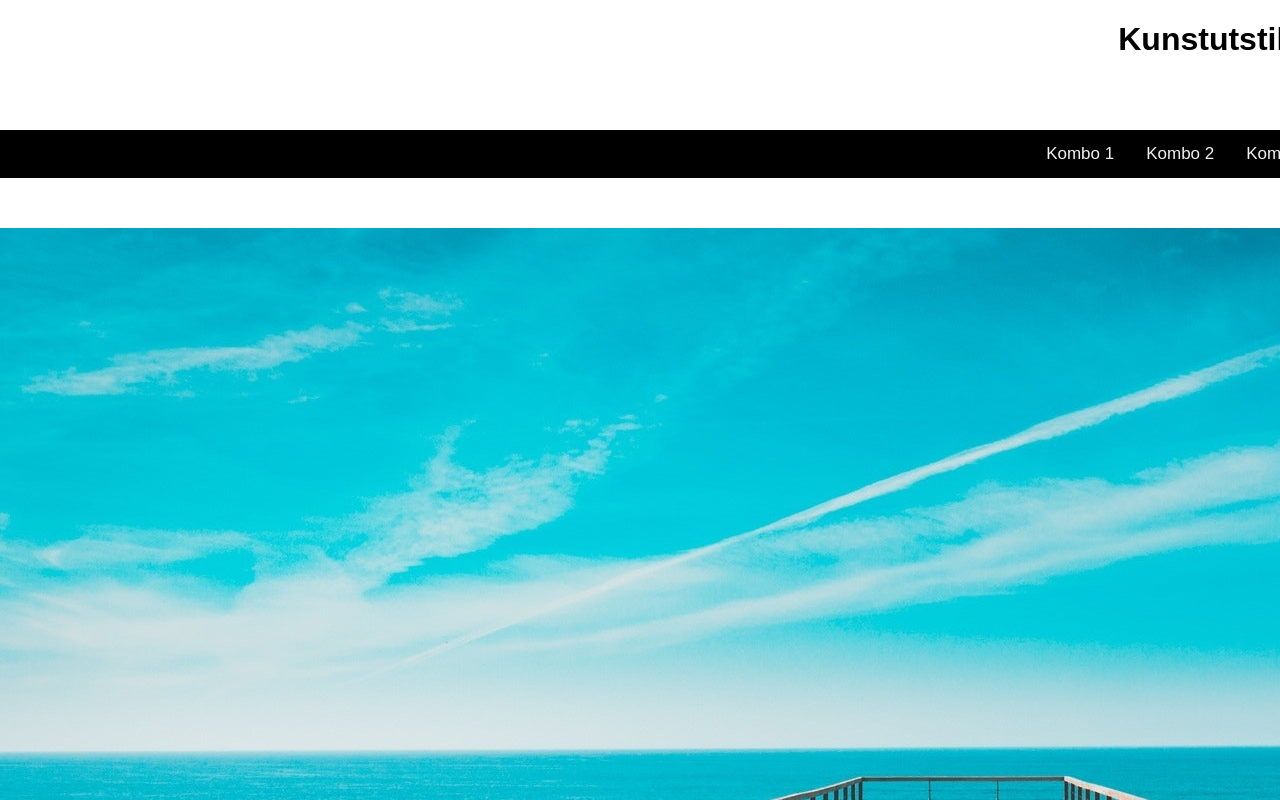
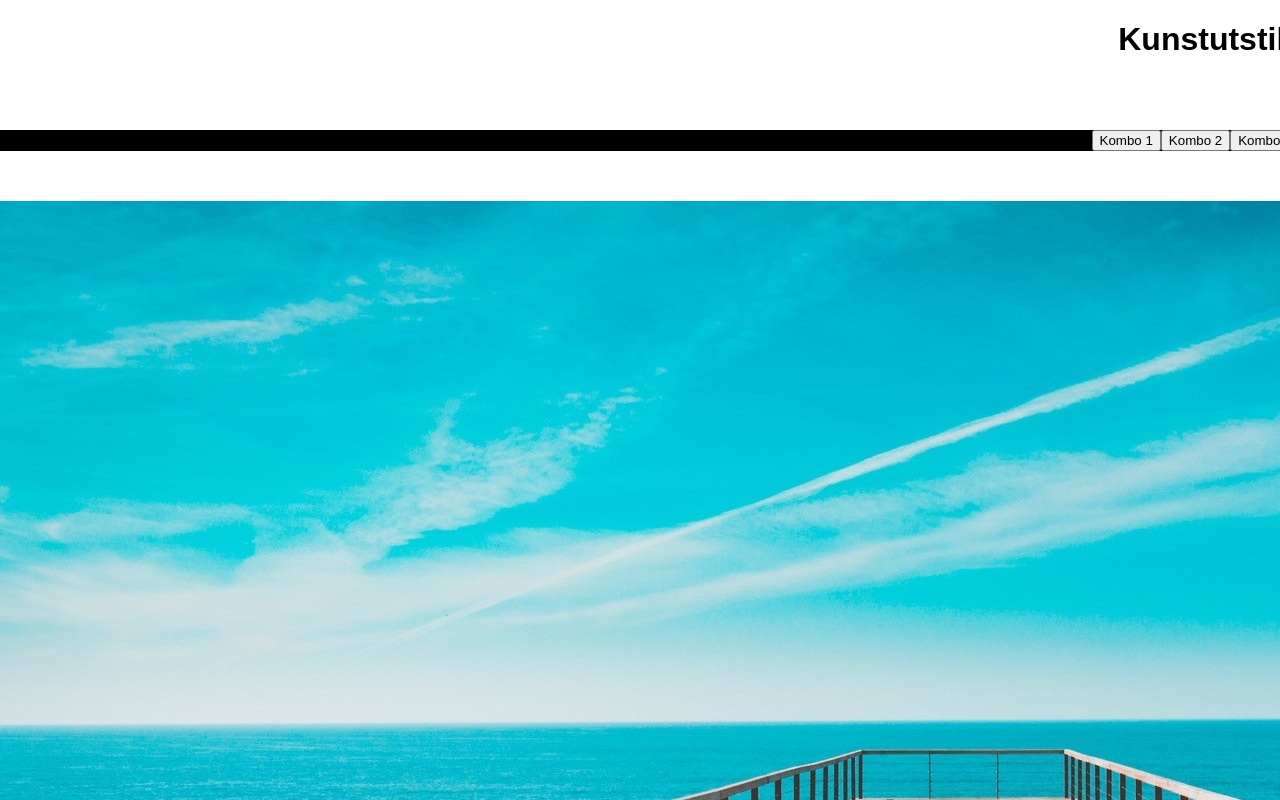
Before and after one commit to IT2810/it2810-webutvikling-h18-prosjekt-2-gruppe--07, a React (Create React App) app: page / in a window 1280 px wide. Shown: the top 800 px of the page. Built offline with nearby package versions, Linux system fonts and the light colour scheme.

Commit message:
Navbar only sets selected tab. #19

```diff
--- a/src/components/navbar.jsx
+++ b/src/components/navbar.jsx
@@ -7,14 +7,17 @@ class Navbar extends Component {
     return (
       <div className="topnav" id="topnav">
         <div className="navbox">
-          <a href="#">Kombo 1</a>
-          <a href="#">Kombo 2</a>
-          <a href="#">Kombo 3</a>
-          <a href="#">Kombo 4</a>
+          <button onClick={() => this.props.onChange(0)}>Kombo 1</button>
+          <button onClick={() => this.props.onChange(1)}>Kombo 2</button>
+          <button onClick={() => this.props.onChange(2)}>Kombo 3</button>
+          <button onClick={() => this.props.onChange(3)}>Kombo 4</button>
         </div>
       </div>
     );
   }
+
+
+
 }
 
 export default Navbar;
```
